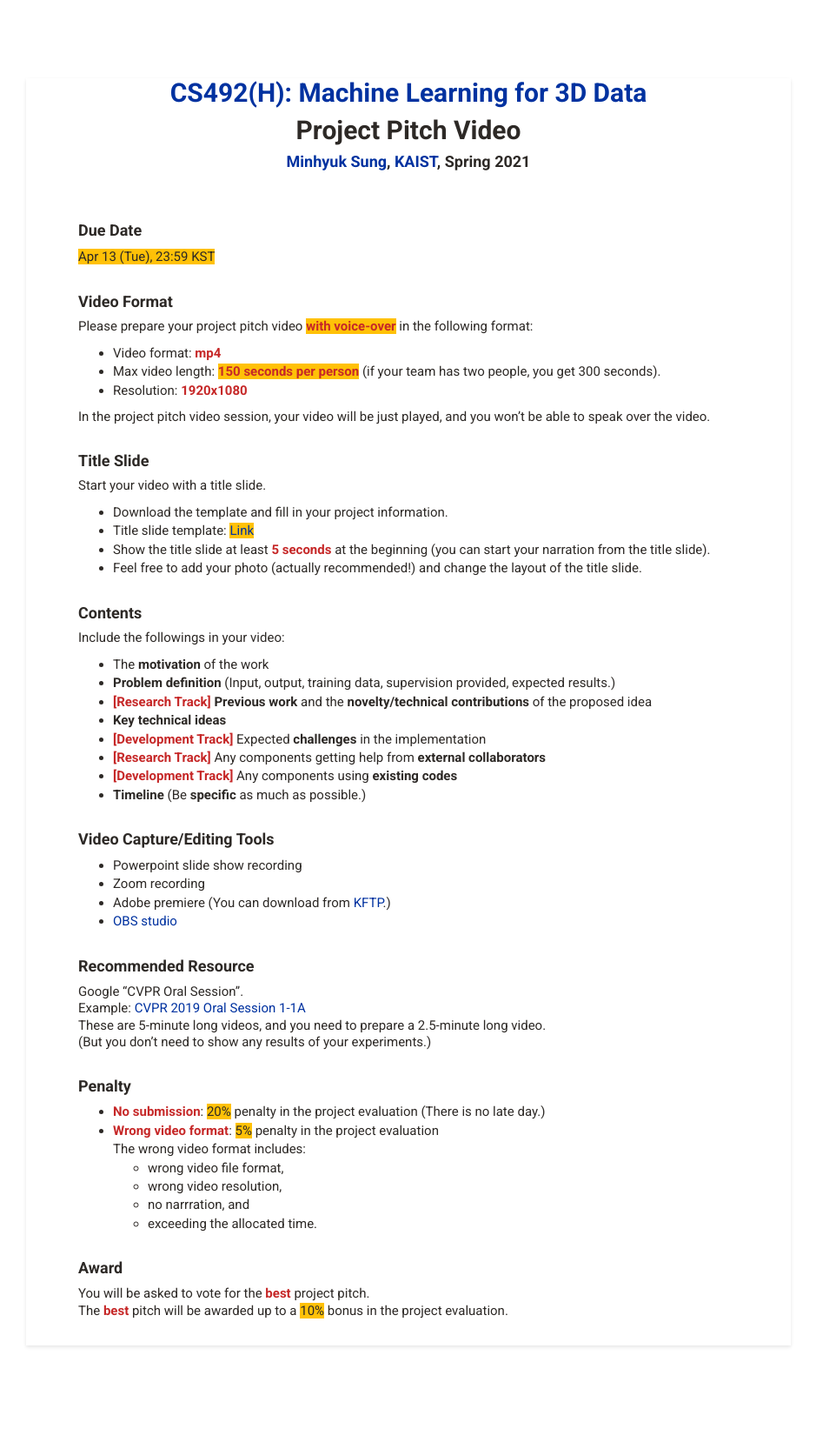
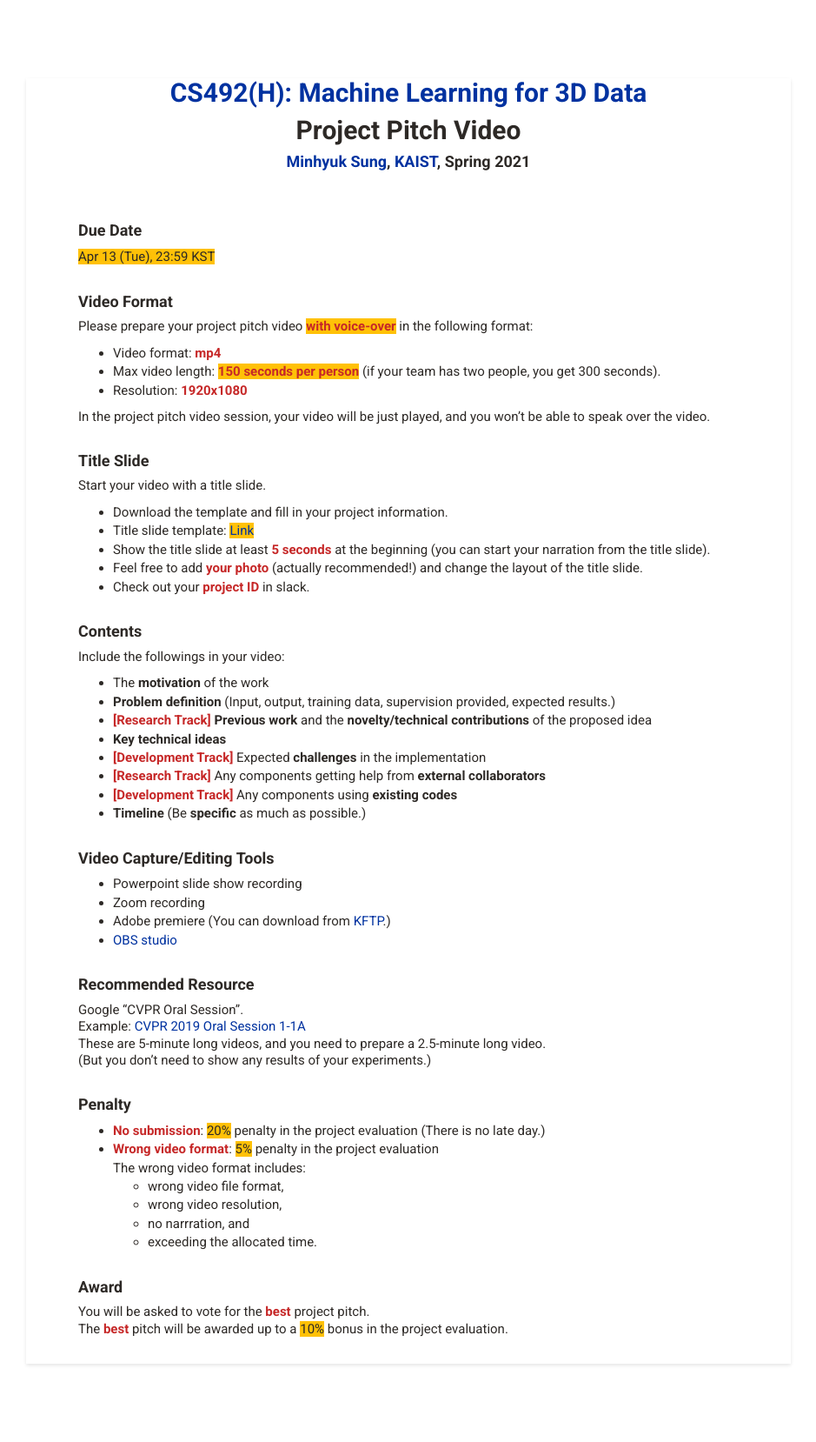
Before and after one commit to mhsung/mhsung.github.io, a Jekyll site: the page built from courses/kaist-cs492-3dml-2021-spring/_posts/2021-04-01-project-pitch-video.md, in a window 1280 px wide. Shown: the whole page at 87% size, without its empty margins (170-1109 px from the left). Built offline with Jekyll 4.4.1, drawn with Linux system fonts in a browser that asks for light colours; our own code applies the rules of GitHub Pages for plain Markdown files; before the commit the page ends 1637 px from its top, so only the background shows below that.

Commit message:
Minor update.

```diff
--- a/courses/kaist-cs492-3dml-2021-spring/_posts/2021-04-01-project-pitch-video.md
+++ b/courses/kaist-cs492-3dml-2021-spring/_posts/2021-04-01-project-pitch-video.md
@@ -40,9 +40,10 @@ In the project pitch video session, your video will be just played, and you won'
 #### Title Slide
 Start your video with a title slide.
 - Download the template and fill in your project information.
-- Title slide template: <a href="https://kaistackr-my.sharepoint.com/:u:/g/personal/mhsung_kaist_ac_kr/ESfgDtPBMHlNgyOayvxaUe0BExPSKdIfWeZyM6I7Xmy2Fg?e=UF6epk" target=_blanm><h>Link</h></a>
+- Title slide template: <a href="https://kaistackr-my.sharepoint.com/:u:/g/personal/mhsung_kaist_ac_kr/EZje4hw84GtJtrry4Dt8TfsBtLi5jum3vKyr7ldrQsV8Eg?e=dA8abz" target=_blanm><h>Link</h></a>
 - Show the title slide at least <em>5 seconds</em> at the beginning (you can start your narration from the title slide).
-- Feel free to add your photo (actually recommended!) and change the layout of the title slide.
+- Feel free to add <em>your photo</em> (actually recommended!) and change the layout of the title slide.
+- Check out your <em>project ID</em> in slack.
 
 #### Contents
 Include the followings in your video:
```
